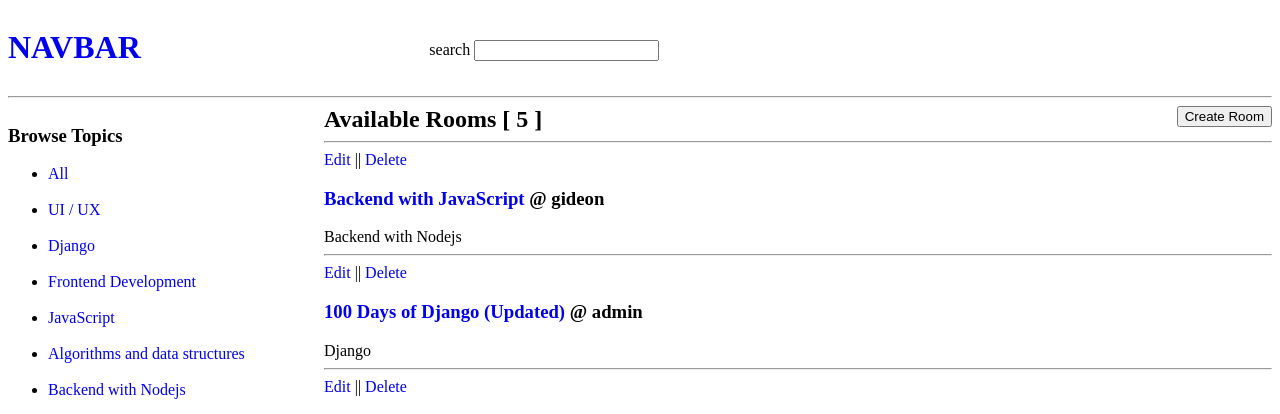
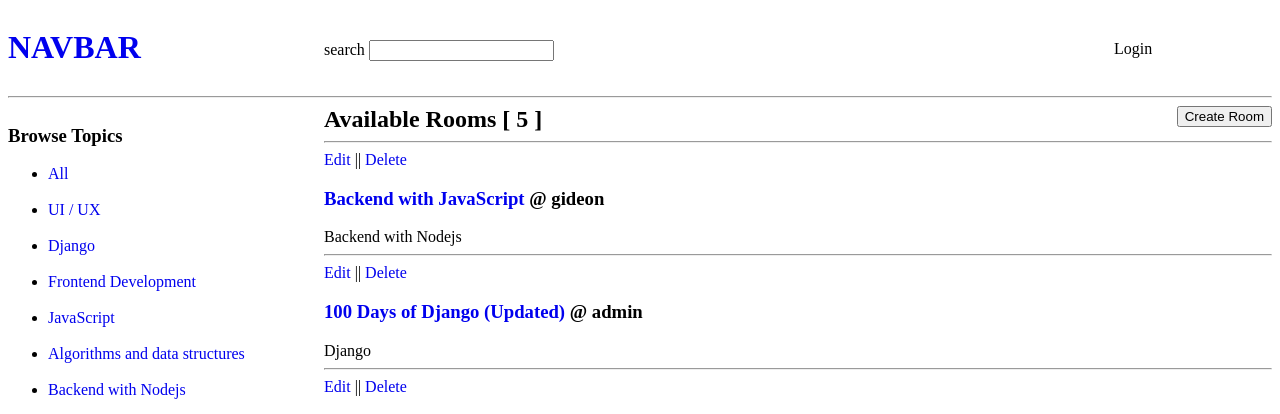
Before and after one commit to Gideon-Tee/LearniSphere, a Django app: page / in a window 1280 px wide. Shown: the top 414 px of the page. Run offline with Django 5.2, Linux system fonts and the light colour scheme; data comes from the database, SQL or seed files in the repository; both versions use the stored data as it was after the commit.

Commit message:
user login and logout functionality added

```diff
--- a/LearniSphere/core/urls.py
+++ b/LearniSphere/core/urls.py
@@ -6,6 +6,8 @@ from . import views
 urlpatterns = [
     path('', views.home, name='home'),
     path('room/<int:pk>', views.room, name='room'),
+    path('login', views.login, name='login'),
+    path('logout', views.logout, name='logout'),
     path('create-room', views.create_room, name='create-room'),
     path('update-room/<int:pk>', views.update_room, name='update-room'),
     path('delete-room/<int:pk>', views.delete_room, name='delete-room'),
--- a/LearniSphere/core/views.py
+++ b/LearniSphere/core/views.py
@@ -1,9 +1,31 @@
 from django.shortcuts import render, redirect
+from django.contrib.auth.models import auth
+from django.contrib import messages
 from .models import Room, Topic
 from django.db.models import Q
 from .forms import RoomForm
 # Create your views here.
 
+
+
+def login(request):
+    if request.method == 'POST':
+        username = request.POST['username']
+        password = request.POST['password']
+
+        user = auth.authenticate(username=username, password=password)
+
+        if user is not None:
+            auth.login(request, user)
+            return redirect('home')
+        else:
+            messages.error(request, 'invalid credentials')
+    context = {}
+    return render(request, 'core/login_register.html', context)
+
+def logout(request):
+    auth.logout(request)
+    return redirect('home')
 
 def home(request):
 
--- a/LearniSphere/templates/navbar.html
+++ b/LearniSphere/templates/navbar.html
@@ -1,4 +1,4 @@
-<div style="display: grid; grid-template-columns: 2fr 4fr;">
+<div style="display: grid; grid-template-columns: 2fr 5fr 1fr;">
     <div>
         <h1><a href="/">NAVBAR</a></h1>
     </div>
@@ -9,6 +9,16 @@
         </form>
     </div>
 
+    <div style="margin-top: 2rem;">
+
+        {% if user.is_authenticated %}
+            {{request.user | capfirst}} || <a href="{% url 'logout' %}">Logout</a>
+        {% else %}
+            <a href="{% url 'login' %}" style="text-decoration: none; color: black;">Login</a>
+        {% endif %}
+
+    </div>
+
 </div>
 
 <hr>
```
Also changed, not shown: LearniSphere/core/templates/core/login_register.html (added, +21 -0 lines), LearniSphere/db.sqlite3.
